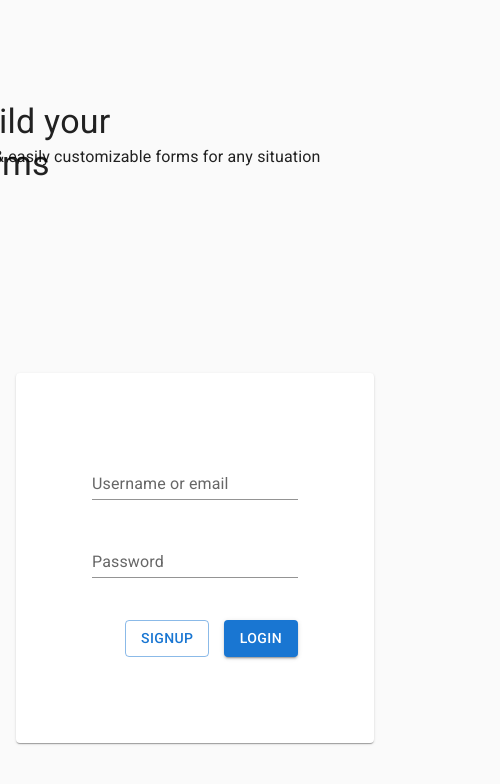
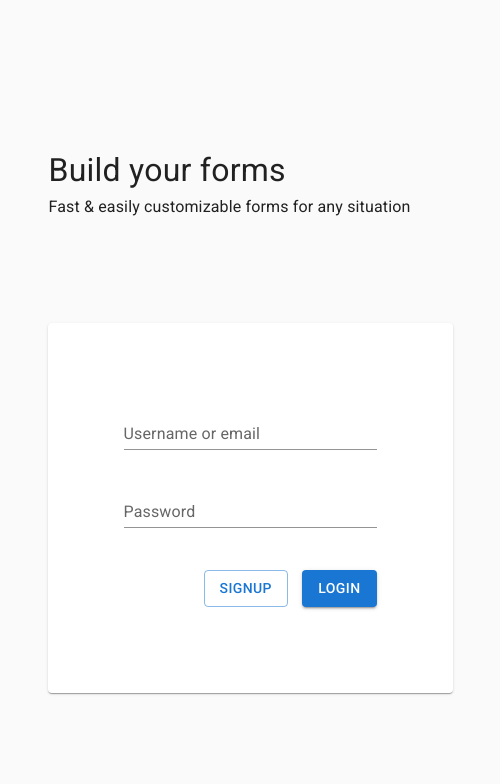
Before and after one commit to benw10-1/form-builder, a React (Create React App) app in the folder client/: page /login in a window 390 px wide. Shown: the top 784 px of the page, 500 px wide, since content can reach past the window. Built offline with nearby package versions, Linux system fonts and the light colour scheme.

Commit message:
adding media queries for login-mobile

```diff
--- a/client/src/pages/LoginSignup/Login.css
+++ b/client/src/pages/LoginSignup/Login.css
@@ -25,3 +25,26 @@
     justify-content: space-between;
     width: 173px;
 }
+
+@media screen and (max-width: 925px) {
+    .login-positioning {
+        padding: 100px 0px;
+    }
+    .login-text h4 {
+        font-size: 2rem;
+    }
+}
+
+@media screen and (max-width: 600px) {
+    .MuiContainer-root {
+        min-width: 500px;
+    }
+
+    .login-text {
+        margin-left: 70px;
+    }
+    .login-text h6 {
+        font-size: 1rem;
+    }
+
+}
```
